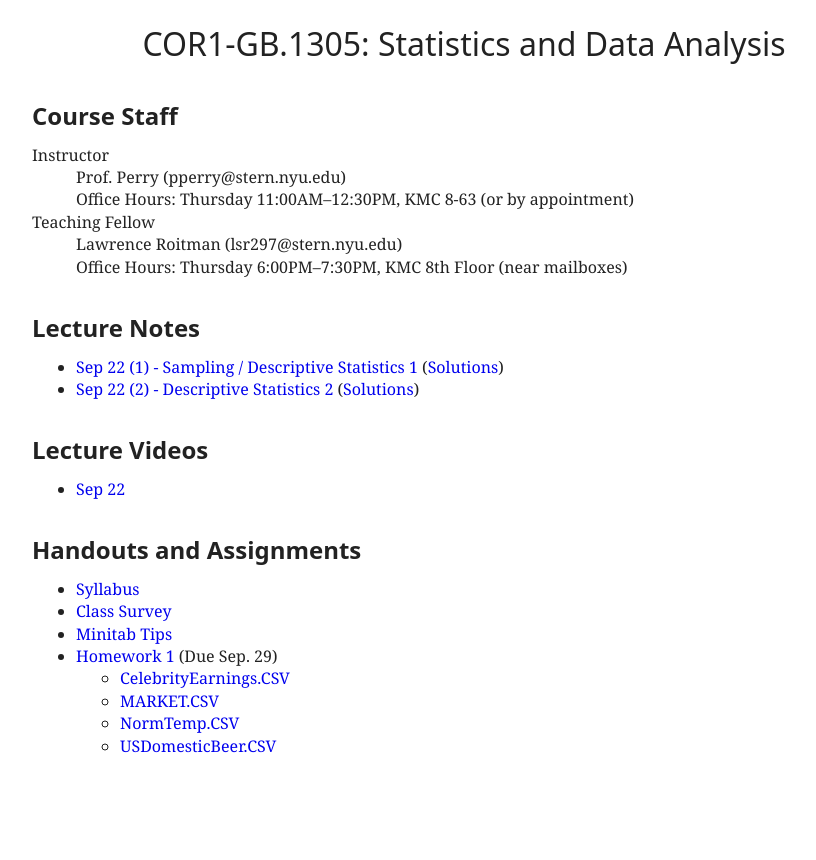
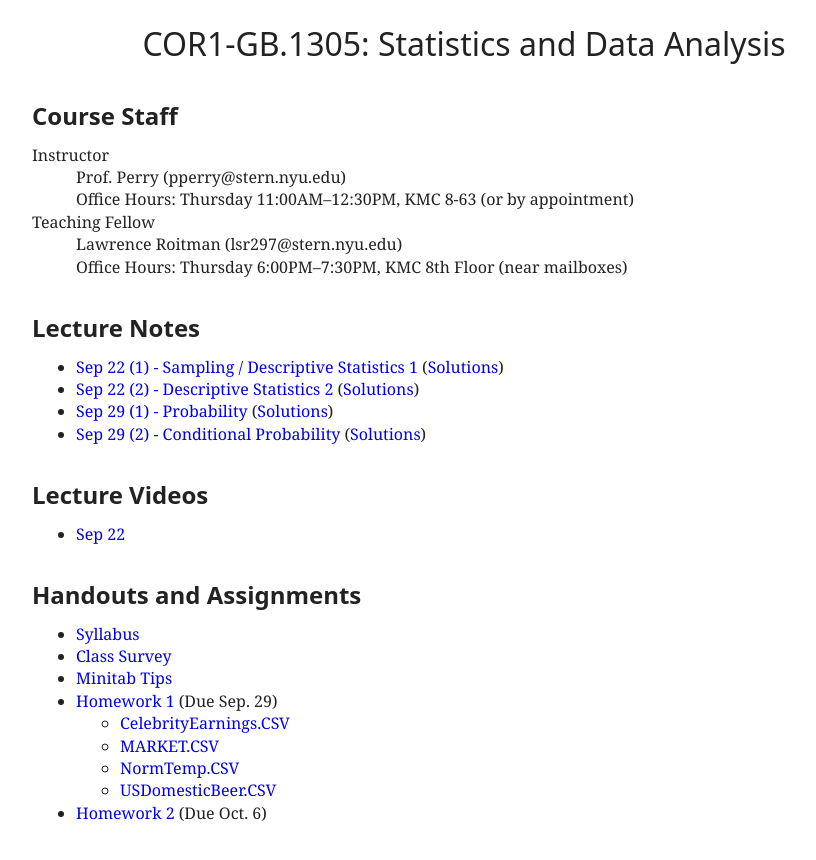
Before and after one commit to patperry/patperry.github.com, a Jekyll site: the page built from course/cor1305/index.html, in a window 1280 px wide. Shown: the top 860 px of the page, without its empty margins (176-992 px from the left). Built offline with Jekyll 4.4.1, drawn with Linux system fonts in a browser that asks for light colours.

Commit message:
Add HW2; prob and cond-prob handouts

```diff
--- a/course/cor1305/index.html
+++ b/course/cor1305/index.html
@@ -25,6 +25,10 @@ stylesheet: /css/main.css?v=1
     (<a href="lecture/sampling-sol.pdf">Solutions</a>)
   <li><a href="lecture/descrip.pdf">Sep 22 (2) - Descriptive Statistics 2</a>
     (<a href="lecture/descrip-sol.pdf">Solutions</a>)
+  <li><a href="lecture/prob.pdf">Sep 29 (1) - Probability</a>
+    (<a href="lecture/prob-sol.pdf">Solutions</a>)
+  <li><a href="lecture/cond-prob.pdf">Sep 29 (2) - Conditional Probability</a>
+    (<a href="lecture/cond-prob-sol.pdf">Solutions</a>)
 </ul>
 
 
@@ -46,5 +50,6 @@ stylesheet: /css/main.css?v=1
       <li><a href="data/NormTemp.CSV">NormTemp.CSV</a>
       <li><a href="data/USDomesticBeer.CSV">USDomesticBeer.CSV</a>
     </ul>
+  <li><a href="hw/hw02.pdf">Homework 2</a> (Due Oct.&nbsp;6)
 </ul>
 </main>
```
Also changed, not shown: 5 other files.
